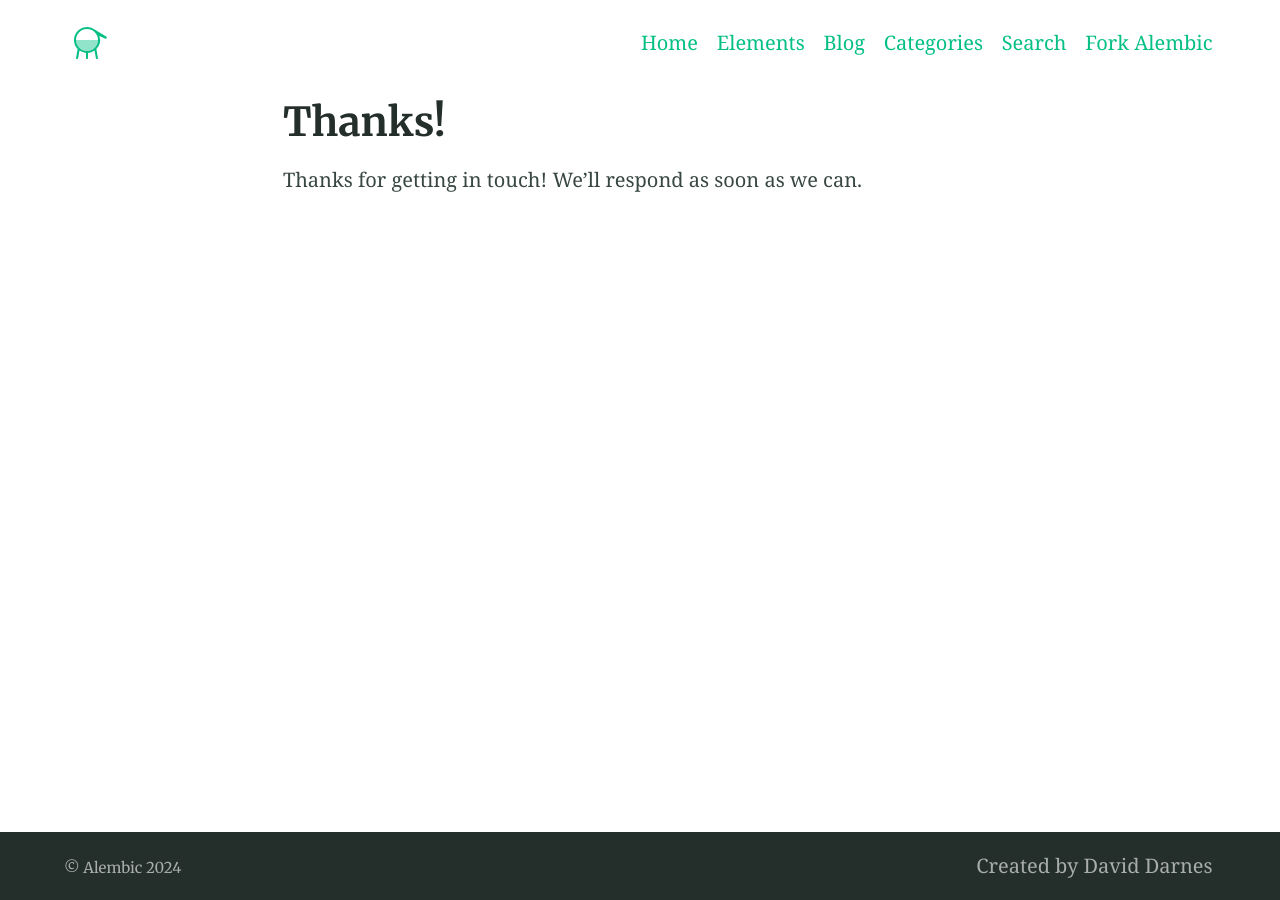
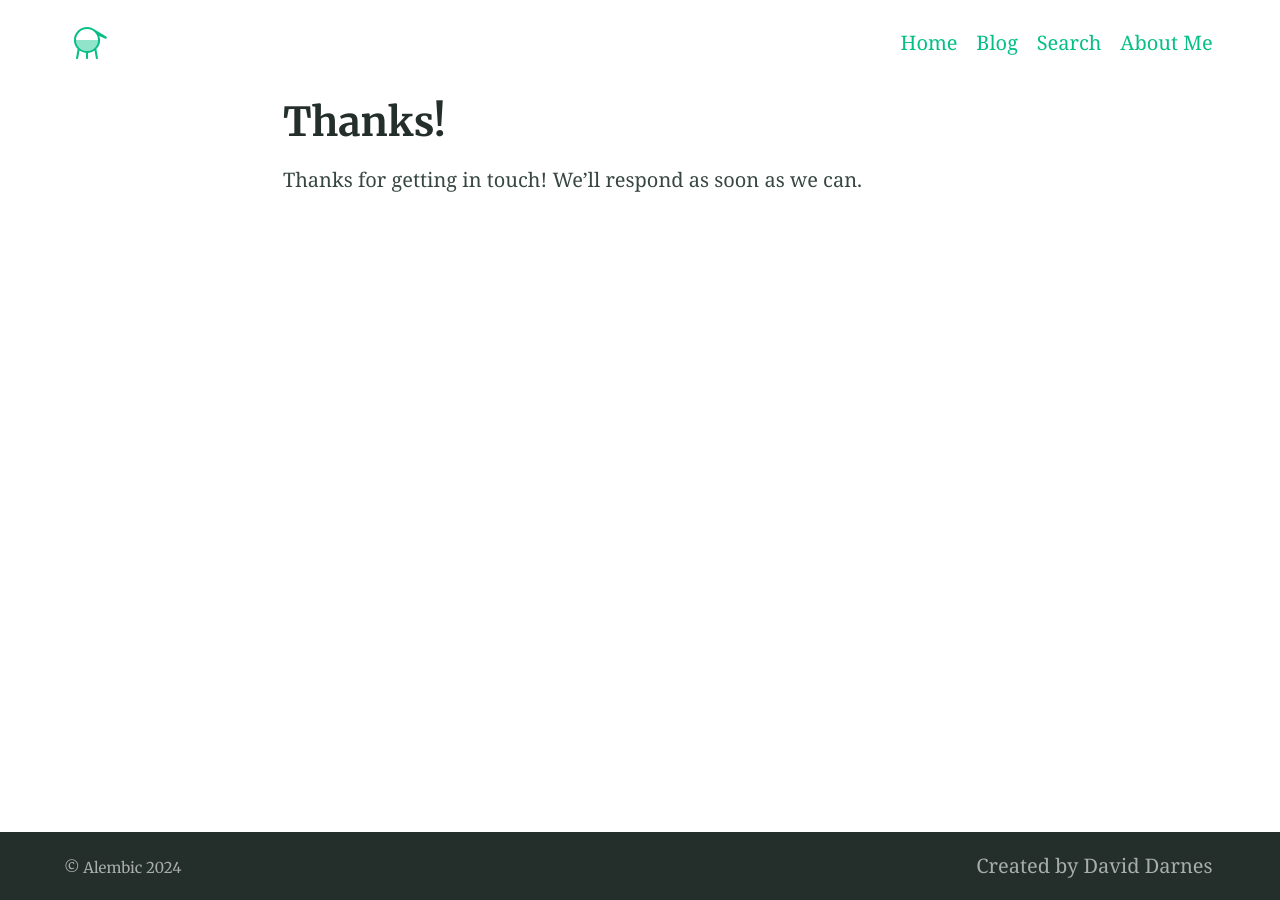
Before and after one commit to daviddarnes/alembic, a Jekyll site: the page built from thanks.md, in a window 1280 px wide. Built offline with Jekyll 4.4.1, drawn with Linux system fonts in a browser that asks for light colours.

Commit message:
Update _config.yml

```diff
--- a/_config.yml
+++ b/_config.yml
@@ -123,15 +123,15 @@ favicons: # Favicons are also used in the manifest file. Syntax is 'size: path'
 navigation_header:
 - title: Home
   url: /
-- title: Elements
-  url: /elements/
+#- title: Elements
+#  url: /elements/
 - title: Blog
   url: /blog/
-- title: Categories
-  url: /categories/
+#- title: Categories
+#  url: /categories/
 - title: Search
   url: /search/
-- title: Fork Alembic
+- title: About Me
   url: https://github.com/daviddarnes/alembic
 
 navigation_footer:
@@ -139,9 +139,9 @@ navigation_footer:
   url: https://darn.es
 
 social_links: # Appears in sidebar. Set the urls then uncomment and comment out as desired
-  Twitter: https://twitter.com/DavidDarnes
-  LinkedIn: https://www.linkedin.com/in/daviddarnes
-  GitHub: https://github.com/daviddarnes
+  Twitter: https://viblo.asia/u/HuuDat
+  LinkedIn: https://www.linkedin.com/in/nguyenhuudat98/
+  GitHub: https://github.com/huudat-phenikaa
   link: https://darn.es
   RSS: /feed.xml
 
```
